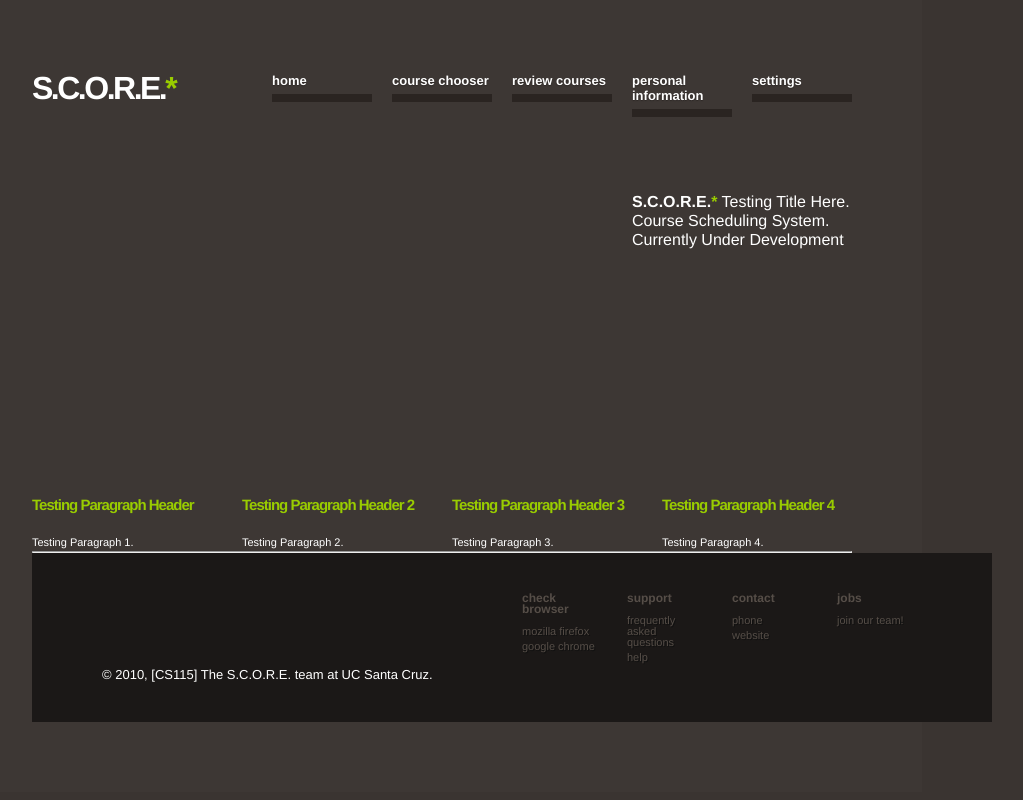
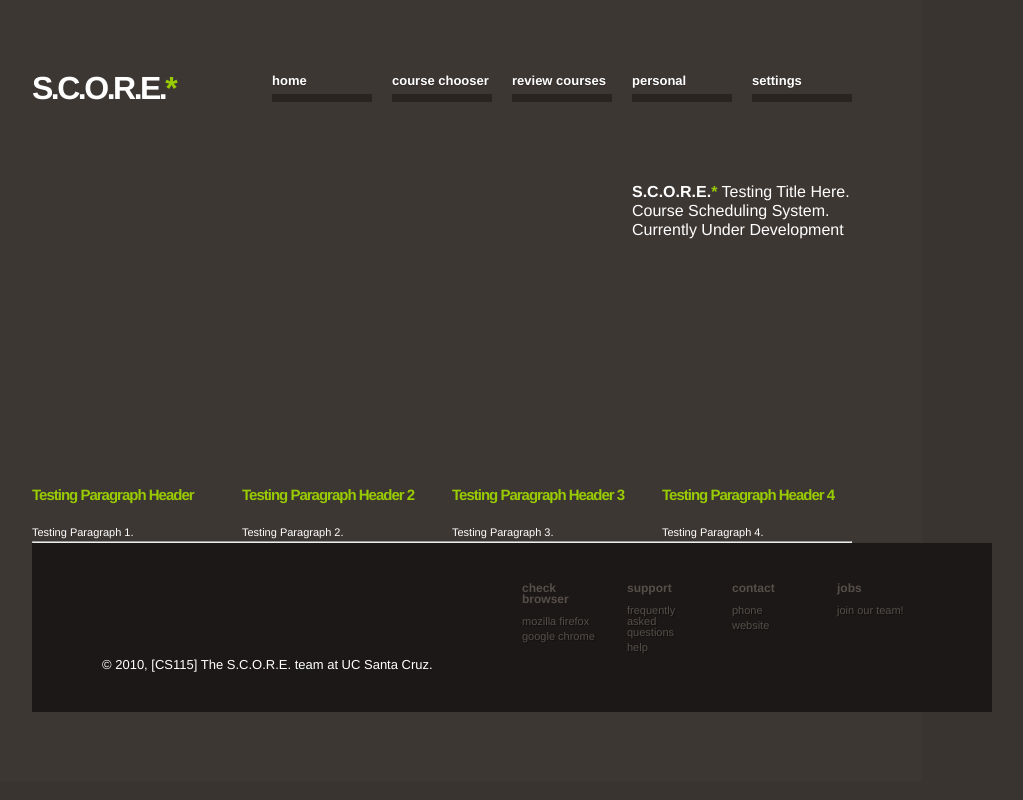
Before and after one commit to bpross/MyCourses-Scheduler, a Django app: template django/scheduler/templates/base.html in a window 1280 px wide. Shown: the whole page, without its empty margins (198-1221 px from the left). Run offline with Django 3.2, Linux system fonts and the light colour scheme; the template is opened without the code that fills it, so the values that code supplies are empty.

Commit message:
very minor change to the base template
git-svn-id: http://gforge.soe.ucsc.edu/svn/scheduling115/trunk@249 24d622c1-b139-487c-8c47-8fc189a5de26

```diff
--- a/django/scheduler/templates/base.html
+++ b/django/scheduler/templates/base.html
@@ -31,7 +31,7 @@
 						<li><a href="#">View Current Courses</a></li>
 					</ul>
 				</li>
-				<li><a href="#">Personal Information</a>				<ul>
+				<li><a href="#">Personal</a>				<ul>
 						<li><a href="#">View Information</a></li>
 						<li><a href="#">View Friends</a></li>
 					</ul>
```
